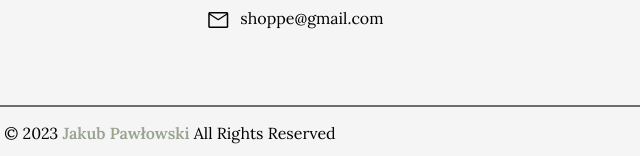
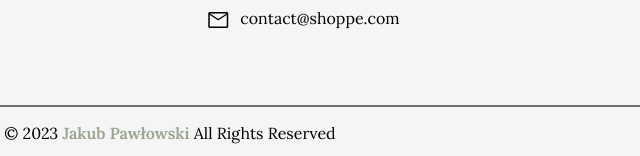
Before and after one commit to JPawlowski99/shoppe-website, a plain HTML site: page index.html in a window 1280 px wide. Shown: the part 4231-4387 px from the top of the page, 470-1110 px from the left. Drawn offline with nearby package versions, Linux system fonts and the light colour scheme; no server answers.

Commit message:
index.html

```diff
--- a/index.html
+++ b/index.html
@@ -233,7 +233,7 @@
                             <li class="footer__link">
                                 <a href="mailto:shopy@gmail.com">
                                     <span class="material-symbols-rounded"> mail </span>
-                                    <p>shoppe@gmail.com</p>
+                                    <p>contact@shoppe.com</p>
                                 </a>
                             </li>
                         </ul>
```
